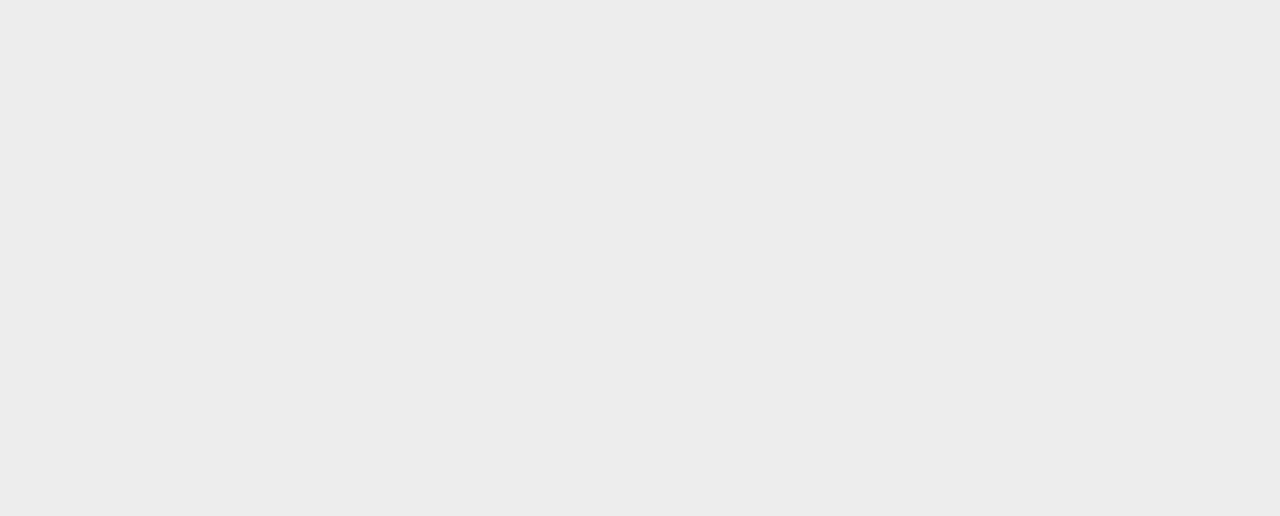
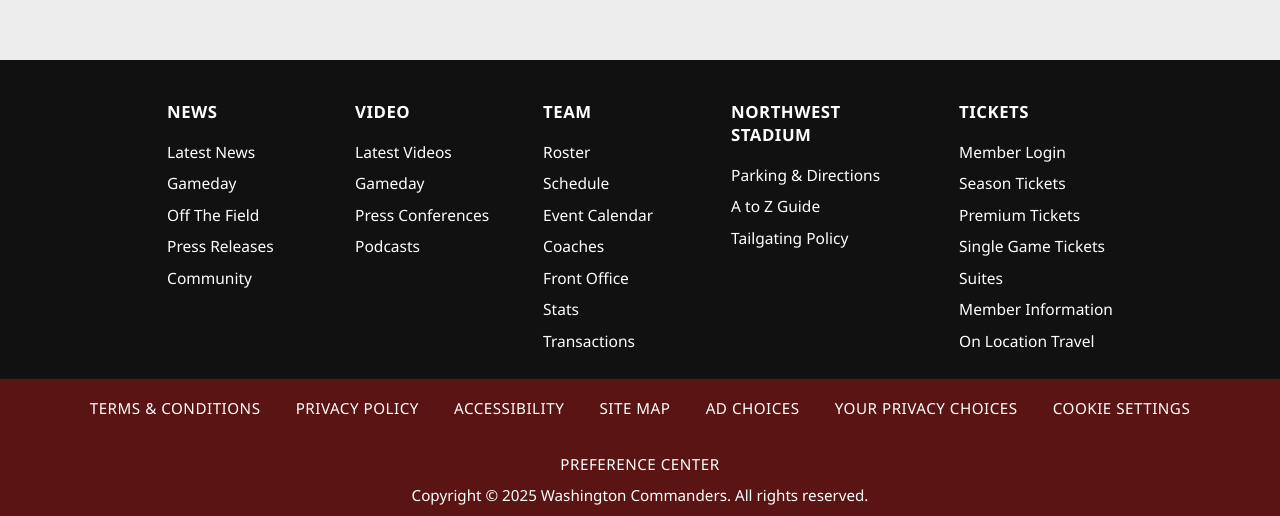
Before and after one commit to jgangi7/commanders-ui, a React (Create React App) app: page /pro-shop in a window 1280 px wide. Shown: the part 668-1184 px from the top of the page. Before the commit the page ends 800 px from the top, so only its background shows below. Built offline with nearby package versions, Linux system fonts and the light colour scheme.

Commit message:
added footer

```diff
--- a/src/App.tsx
+++ b/src/App.tsx
@@ -1,6 +1,7 @@
 import React, { useState } from 'react';
 import { BrowserRouter as Router, Routes, Route, Link } from 'react-router-dom';
 import './App.css';
+import Footer from './components/Footer';
 
 // Import page components
 import Home from './pages/Home';
@@ -102,6 +103,7 @@
           <Route path="/watch" element={<Watch />} />
           <Route path="/pro-shop" element={<ProShop />} />
         </Routes>
+        <Footer />
       </div>
     </Router>
   );
--- /dev/null
+++ b/src/components/Footer.css
@@ -0,0 +1,131 @@
+.site-footer {
+  width: 100vw;
+  background: #111;
+  color: #fff;
+  font-family: 'Segoe UI', Arial, sans-serif;
+  margin-top: 2rem;
+}
+
+.footer-main {
+  background: #111;
+  padding: 2.5rem 0 1.5rem 0;
+  display: flex;
+  flex-direction: column;
+  align-items: center;
+}
+
+.footer-columns {
+  display: flex;
+  flex-wrap: wrap;
+  justify-content: center;
+  gap: 3rem;
+  width: 100%;
+  max-width: 1400px;
+}
+
+.footer-col {
+  display: flex;
+  flex-direction: column;
+  min-width: 140px;
+  max-width: 180px;
+  gap: 0.4rem;
+}
+
+.footer-title {
+  font-weight: bold;
+  margin-bottom: 0.7rem;
+  font-size: 1.05rem;
+  letter-spacing: 0.5px;
+}
+
+.footer-col a {
+  color: #fff;
+  text-decoration: none;
+  font-size: 0.97rem;
+  margin-bottom: 0.2rem;
+  transition: color 0.2s;
+}
+
+.footer-col a:hover {
+  color: #FFB612;
+}
+
+.footer-download {
+  width: 100%;
+  text-align: center;
+  margin-top: 1.5rem;
+  color: #ccc;
+  font-size: 1rem;
+}
+
+.footer-download a {
+  color: #ccc;
+  text-decoration: none;
+  font-size: 1rem;
+}
+
+.footer-bottom {
+  background: #5A1414;
+  color: #fff;
+  padding: 1.2rem 0 0.7rem 0;
+  text-align: center;
+}
+
+.footer-bottom-links {
+  display: flex;
+  flex-wrap: wrap;
+  justify-content: center;
+  gap: 2.2rem;
+  margin-bottom: 0.7rem;
+}
+
+.footer-bottom-links a {
+  color: #fff;
+  text-decoration: none;
+  font-size: 0.95rem;
+  font-weight: 500;
+  letter-spacing: 0.5px;
+  transition: color 0.2s;
+}
+
+.footer-bottom-links a:hover {
+  color: #FFB612;
+}
+
+.footer-copyright {
+  font-size: 0.95rem;
+  color: #fff;
+  margin-top: 0.2rem;
+}
+
+@media (max-width: 1100px) {
+  .footer-columns {
+    gap: 1.5rem;
+  }
+}
+
+@media (max-width: 900px) {
+  .footer-columns {
+    flex-direction: column;
+    align-items: center;
+    gap: 2rem;
+  }
+  .footer-col {
+    min-width: 180px;
+    max-width: 100%;
+    align-items: flex-start;
+  }
+}
+
+@media (max-width: 600px) {
+  .footer-main {
+    padding: 1.2rem 0 1rem 0;
+  }
+  .footer-columns {
+    gap: 1rem;
+  }
+  .footer-bottom-links {
+    gap: 1rem;
+    font-size: 0.9rem;
+  }
+}
--- /dev/null
+++ b/src/components/Footer.tsx
@@ -0,0 +1,69 @@
+import React from 'react';
+import './Footer.css';
+
+const Footer: React.FC = () => (
+  <footer className="site-footer">
+    <div className="footer-main">
+      <div className="footer-columns">
+        <div className="footer-col">
+          <div className="footer-title">NEWS</div>
+          <a href="/news">Latest News</a>
+          <a href="/news">Gameday</a>
+          <a href="/news">Off The Field</a>
+          <a href="/news">Press Releases</a>
+          <a href="/news">Community</a>
+        </div>
+        <div className="footer-col">
+          <div className="footer-title">VIDEO</div>
+          <a href="/video">Latest Videos</a>
+          <a href="/video">Gameday</a>
+          <a href="/video">Press Conferences</a>
+          <a href="/video">Podcasts</a>
+        </div>
+        <div className="footer-col">
+          <div className="footer-title">TEAM</div>
+          <a href="/roster">Roster</a>
+          <a href="/schedule">Schedule</a>
+          <a href="/schedule">Event Calendar</a>
+          <a href="/schedule">Coaches</a>
+          <a href="/schedule">Front Office</a>
+          <a href="/schedule">Stats</a>
+          <a href="/schedule">Transactions</a>
+        </div>
+        <div className="footer-col">
+          <div className="footer-title">NORTHWEST STADIUM</div>
+          <a href="/northwest-stadium">Parking & Directions</a>
+          <a href="/northwest-stadium">A to Z Guide</a>
+          <a href="/northwest-stadium">Tailgating Policy</a>
+        </div>
+        <div className="footer-col">
+          <div className="footer-title">TICKETS</div>
+          <a href="/tickets">Member Login</a>
+          <a href="/tickets">Season Tickets</a>
+          <a href="/tickets">Premium Tickets</a>
+          <a href="/tickets">Single Game Tickets</a>
+          <a href="/tickets">Suites</a>
+          <a href="/tickets">Member Information</a>
+          <a href="/tickets">On Location Travel</a>
+        </div>
+      </div>
+    </div>
+    <div className="footer-bottom">
+      <div className="footer-bottom-links">
+        <a href="#">TERMS & CONDITIONS</a>
+        <a href="#">PRIVACY POLICY</a>
+        <a href="#">ACCESSIBILITY</a>
+        <a href="#">SITE MAP</a>
+        <a href="#">AD CHOICES</a>
+        <a href="#">YOUR PRIVACY CHOICES</a>
+        <a href="#">COOKIE SETTINGS</a>
+        <a href="#">PREFERENCE CENTER</a>
+      </div>
+      <div className="footer-copyright">
+        Copyright © 2025 Washington Commanders. All rights reserved.
+      </div>
+    </div>
+  </footer>
+);
+
+export default Footer;
```
